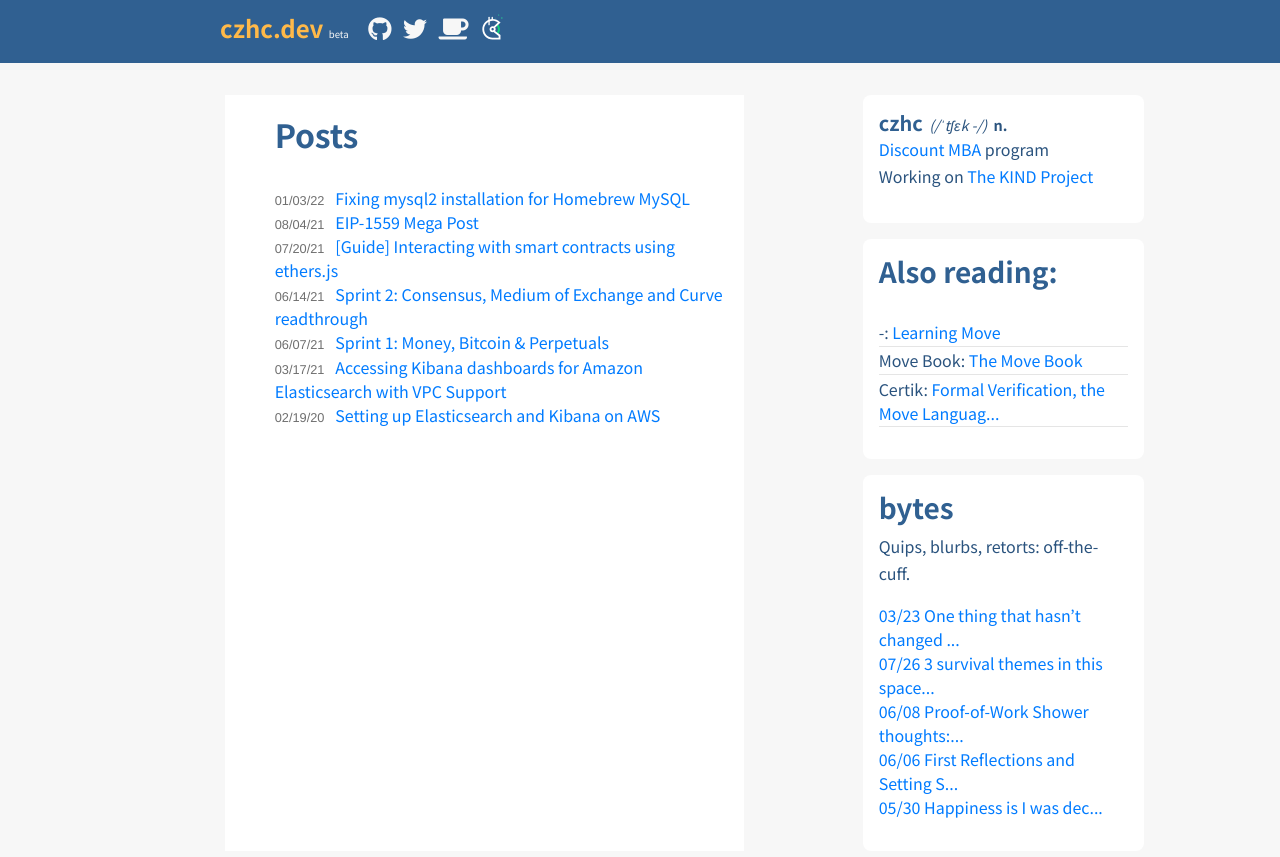
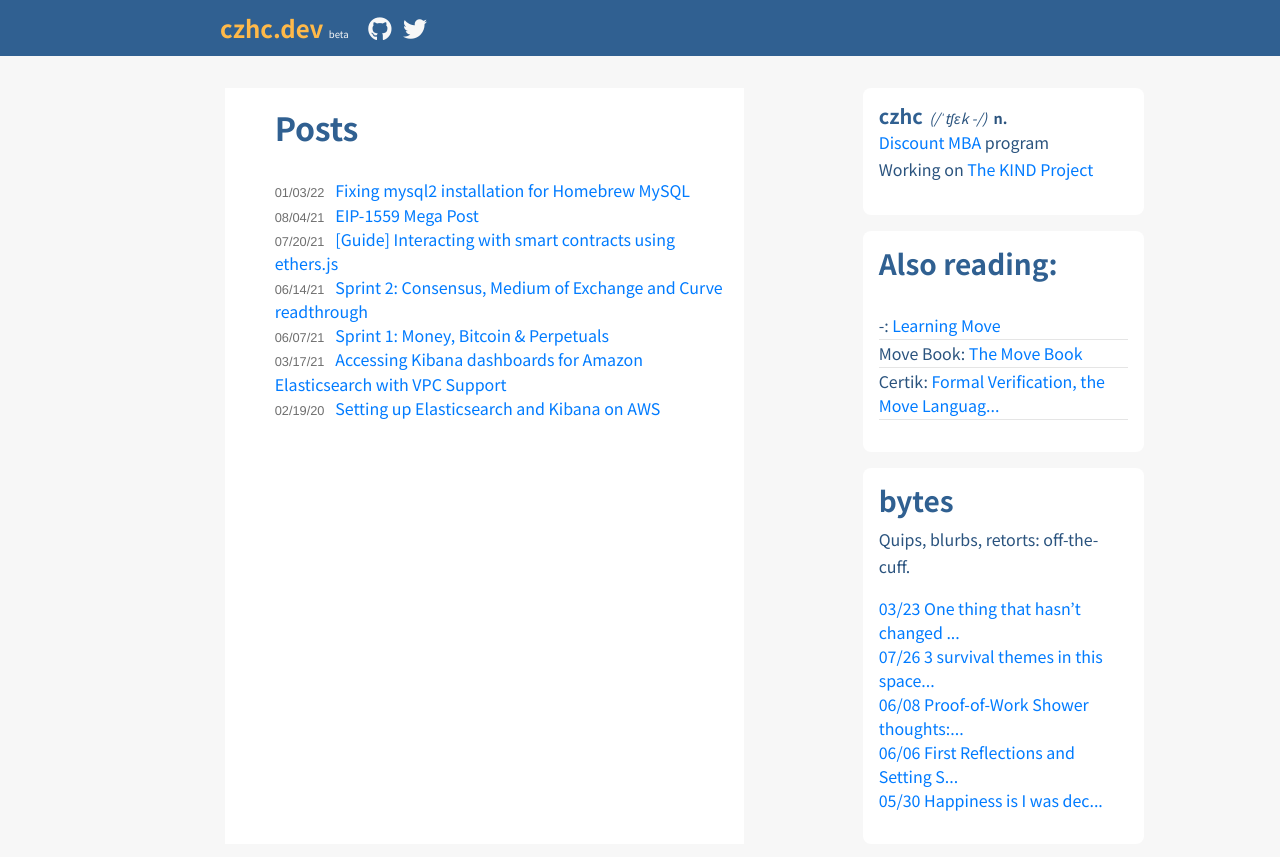
Before and after one commit to czhc/czhc.github.io, a Jekyll site: the page built from index.html, in a window 1280 px wide. Shown: the top 857 px of the page. Built offline with Jekyll 4.4.1, drawn with Linux system fonts in a browser that asks for light colours; nearby versions of some CDN libraries.

Commit message:
Update header

```diff
--- a/_includes/nav.html
+++ b/_includes/nav.html
@@ -19,36 +19,6 @@
 			    <i class="fab fa-twitter"></i>
 			  </a>
 			</li>
-			<li class="list-inline-item">
-			  <a class='link-unstyled ko-fi' href="https://ko-fi.com/czhc_">
-			    <i class="fas fa-coffee"></i>
-			  </a>
-			</li>
-			<li class="list-inline-item">
-			  <a class='link-unstyled gitcoin' href="https://gitcoin.co/czhc">
-				<svg style="margin-bottom: 13.5px" width="1.6em" height="1.6em" viewBox="0 0 46 56" version="1.1" xmlns="http://www.w3.org/2000/svg" xmlns:xlink="http://www.w3.org/1999/xlink">
-				    <g id="Page-4" stroke="none" stroke-width="1" fill="none" fill-rule="evenodd">
-				        <g id="Gitcoin_Brand_061218-(1)" transform="translate(-436.000000, -389.000000)">
-				            <g id="Group-412" transform="translate(436.000000, 389.000000)">
-				                <g id="Group-2" transform="translate(0.088700, 0.982200)">
-				                    <path d="M23.2123,11.7843 L23.2123,6.6433 C23.2123,5.8283 22.5503,5.1663 21.7343,5.1663 C20.9183,5.1663 20.2573,5.8283 20.2573,6.6433 L20.2573,11.8973 C21.0083,11.8143 21.7713,11.7673 22.5443,11.7673 C22.7683,11.7673 22.9903,11.7773 23.2123,11.7843" id="Fill-403" fill="#FFFFFF"></path>
-				                    <path d="M30.3614,23.7728 L30.5994,24.0038 C32.8604,26.1998 34.1054,29.1458 34.1054,32.2978 C34.1054,35.3168 32.9484,38.1738 30.8484,40.3428 L30.7324,40.4608 L31.6874,41.3868 L34.0734,43.2748 C36.9054,40.3018 38.4664,36.4088 38.4664,32.2978 C38.4664,27.9888 36.7744,23.9618 33.7044,20.9448 L32.2064,22.3568 L30.3614,23.7728 Z" id="Fill-404" fill="#0FCE7C"></path>
-				                    <path d="M33.8647,43.4952 L33.9797,43.3762 C34.0117,43.3432 34.0417,43.3082 34.0727,43.2752 L31.6877,41.3862 L33.8647,43.4952 Z" id="Fill-405" fill="#0FCE7C"></path>
-				                    <line x1="37.0615" y1="17.7806" x2="25.3465" y2="28.6056" id="Fill-406" fill="#FFFFFF"></line>
-				                    <g id="Group">
-				                        <path d="M35.685,50.8128 L22.544,50.8128 C12.335,50.8128 4.029,42.5068 4.029,32.2978 C4.029,22.0878 12.335,13.7828 22.544,13.7828 C26.783,13.7828 30.804,15.1968 34.068,17.8028 L25.047,26.1378 C24.274,25.8228 23.43,25.6478 22.544,25.6478 C18.878,25.6478 15.894,28.6308 15.894,32.2978 C15.894,35.9648 18.878,38.9478 22.544,38.9478 C23.197,38.9478 23.828,38.8518 24.424,38.6758 L35.685,47.1518 L35.685,50.8128 Z M22.544,34.9178 C21.1,34.9178 19.924,33.7428 19.924,32.2978 C19.924,30.8528 21.1,29.6768 22.544,29.6768 C23.99,29.6768 25.165,30.8528 25.165,32.2978 C25.165,33.7428 23.99,34.9178 22.544,34.9178 L22.544,34.9178 Z M29.195,32.2978 C29.195,30.9918 28.815,29.7738 28.163,28.7458 L33.543,23.7748 L33.589,23.8228 L39.954,17.8228 L38.487,16.3558 C34.228,12.0978 28.567,9.7528 22.544,9.7528 C10.113,9.7528 -2.84217094e-14,19.8658 -2.84217094e-14,32.2978 C-2.84217094e-14,44.6058 9.916,54.6358 22.179,54.8328 L22.179,54.8428 L39.715,54.8428 L39.715,45.1418 L27.893,36.2428 C28.711,35.1388 29.195,33.7738 29.195,32.2978 L29.195,32.2978 Z" id="Fill-407" fill="#FFFFFF"></path>
-				                        <polygon id="Fill-408" fill="#25E899" points="44.3744 7.7524 42.7594 9.3674 41.1444 7.7524 42.7594 6.1374"></polygon>
-				                        <polygon id="Fill-409" fill="#25E899" points="28.9971 7.9437 28.2251 8.7157 27.4531 7.9437 28.2251 7.1717"></polygon>
-				                        <path d="M37.0173,1.164 C37.0173,0.521 36.4963,0 35.8533,0 C35.2103,0 34.6893,0.521 34.6893,1.164 C34.6893,1.807 35.2103,2.328 35.8533,2.328 C36.4963,2.328 37.0173,1.807 37.0173,1.164" id="Fill-410" fill="#25E899"></path>
-				                        <path d="M14.7409,23.8341 C13.9249,23.8341 13.2629,23.1721 13.2629,22.3561 L13.2629,6.6441 C13.2629,5.8271 13.9249,5.1661 14.7409,5.1661 C15.5569,5.1661 16.2179,5.8271 16.2179,6.6441 L16.2179,22.3561 C16.2179,23.1721 15.5569,23.8341 14.7409,23.8341" id="Fill-411" fill="#FFFFFF"></path>
-				                    </g>
-				                </g>
-				            </g>
-				        </g>
-				    </g>
-				</svg>
-			  </a>
-			</li>
 		</ul>
 	</div>
 </nav>
```
